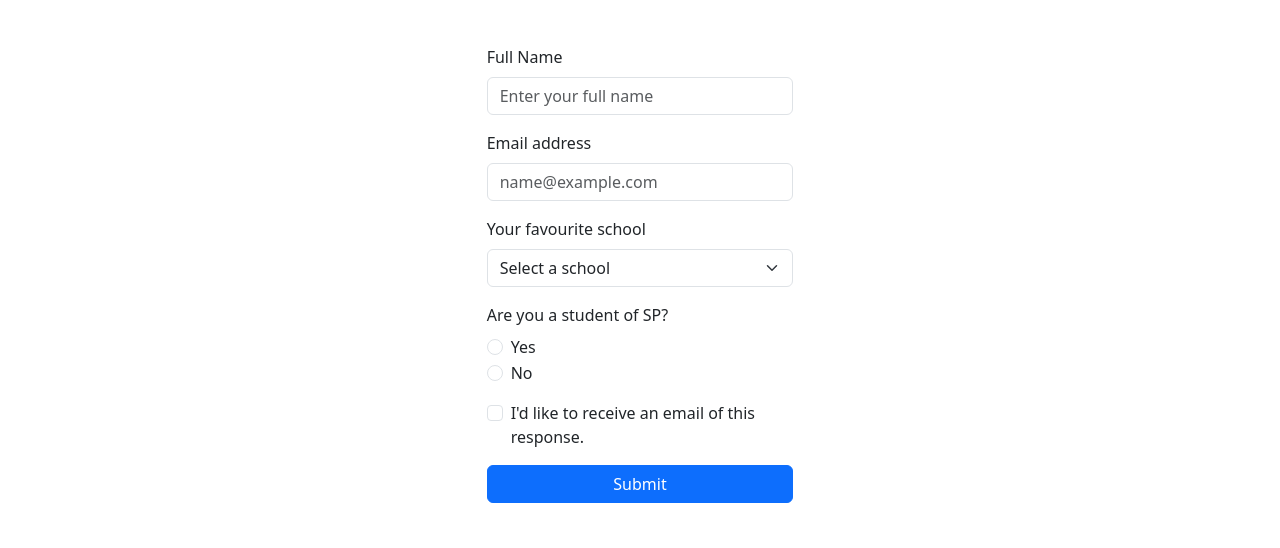
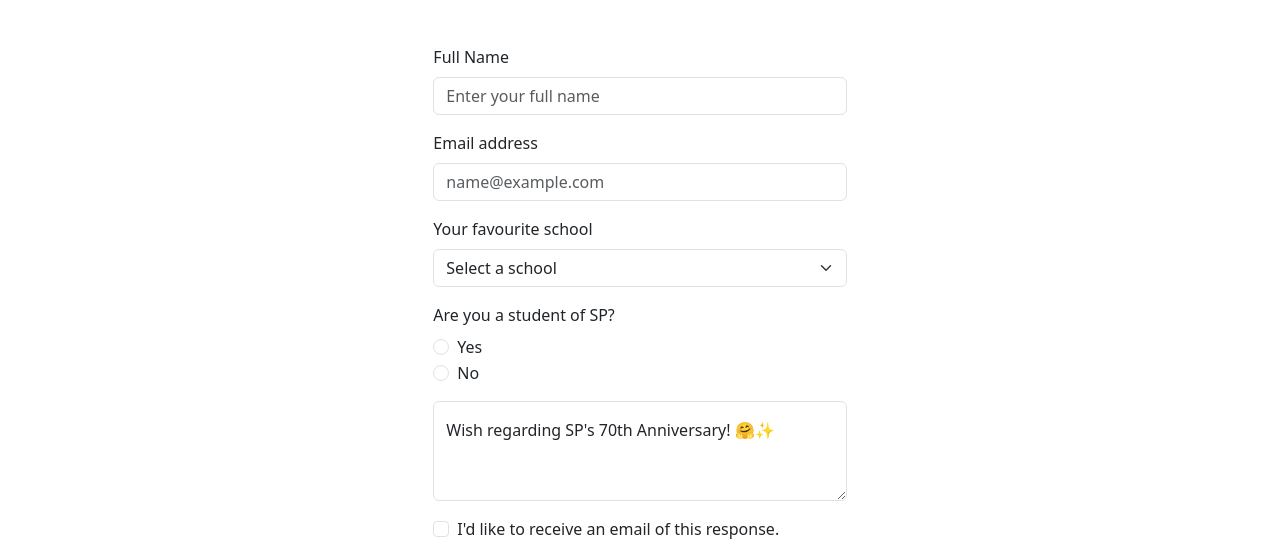
Before and after one commit to HtunThiha/SP70-FrontEndAssignment-FEDCA2, a plain HTML site: page form.html in a window 1280 px wide. Shown: the part 117-665 px from the top of the page. Drawn offline with nearby package versions, Linux system fonts and the light colour scheme.

Commit message:
Added wish text area
message id names need to be better

```diff
--- a/form.html
+++ b/form.html
@@ -82,7 +82,7 @@
 
 <div id="display-name"></div>
 
-	<div class="container-fluid col-md-8 col-lg-6 col-xl-4 my-5" id="form-container">
+	<div class="container-fluid col-md-8 col-lg-6 col-xl-5 my-5" id="form-container">
 
         <form class="px-5" onsubmit="displaySecondPage(event)">
             <div class="mb-3" id="form-section">
@@ -142,13 +142,23 @@
 				<!-- shows input required when field is not filled -->
 				<p class="error-message" id="error-message4"></p>
             </div>
-			</div>
 
 
-            <div class="mb-3 form-check" id="form-section">
+
+
+
+			</div>
+			<div class="mb-3 form-floating">
+				<textarea class="form-control" placeholder="Leave a comment here" id="input-wish-text" style="height: 100px;"></textarea>
+				<label for="input-wish-text">Wish regarding SP's 70th Anniversary! 🤗✨</label>
+				<!-- shows input required when field is not filled -->
+				<p class="error-message" id="error-message5"></p>
+			  </div>
+			  <div class="mb-3 form-check" id="form-section">
                 <input type="checkbox" class="form-check-input" id="emailCheck">
                 <label class="form-check-label" for="emailCheck">I'd like to receive an email of this response.</label>
             </div>
+
             <button type="submit" class="btn btn-primary col-12">
 				<span>Submit</span>
 					<span class="spinner-border spinner-border-sm" role="status" id="loading-animation" style="display: none;"></span>
```
